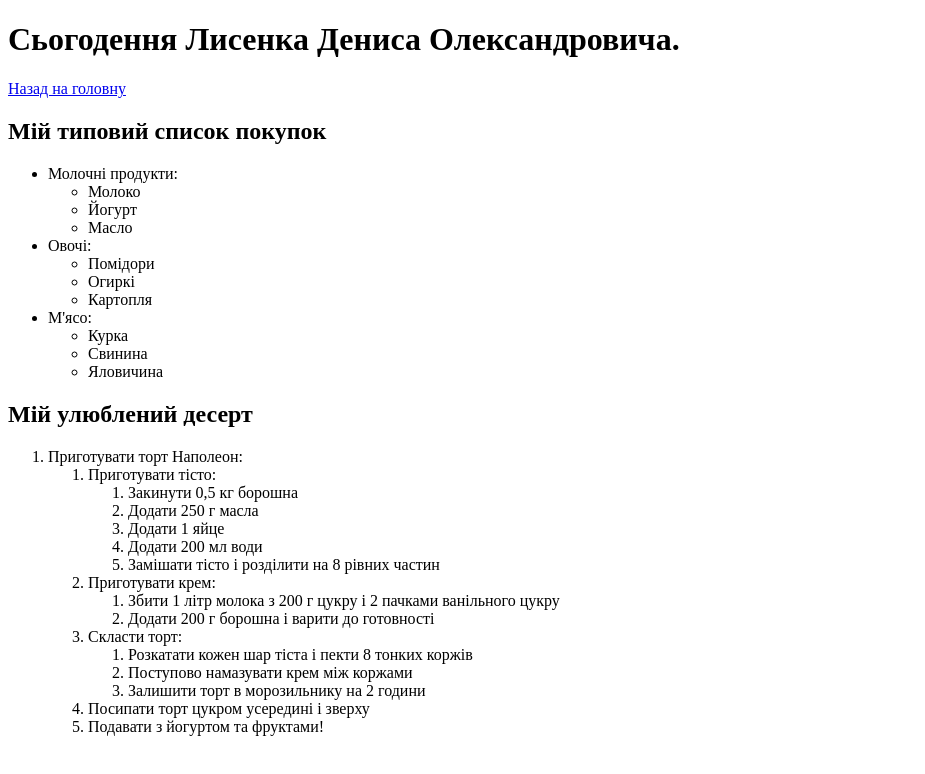
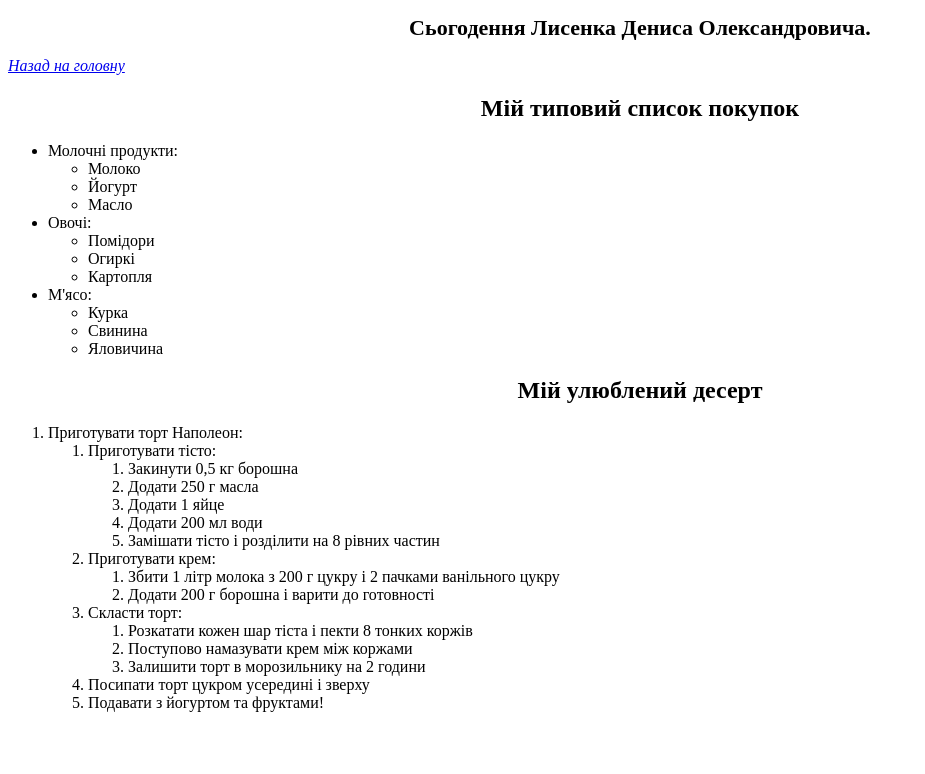
Before and after one commit to DenisLysenko0/prakt4, a plain HTML site: page nowadays.html in a window 1280 px wide. Shown: the whole page, without its empty margins (0-925 px from the left). Drawn offline with Linux system fonts and the light colour scheme.

Commit message:
Update nowadays.html

```diff
--- a/nowadays.html
+++ b/nowadays.html
@@ -3,13 +3,25 @@
 <head>
     <meta charset="UTF-8">
     <title>Сьогодення Лисенка Дениса Олександровича.</title>
+    <style>
+        h1 {
+            text-align: center;
+            font-size: 22px;
+        }
+        p a {
+            font-style: italic;
+        }
+        h2 {
+            text-align: center;
+        }
+    </style>
 </head>
 <body>
     <h1>Сьогодення Лисенка Дениса Олександровича.</h1>
 
-    <p><a href="index.html">Назад на головну</a></p>
+    <p><a href="index.html"><i>Назад на головну</i></a></p>
 
-    <h2>Мій типовий список покупок</h2>
+    <h2 style="text-align: center;">Мій типовий список покупок</h2>
     <ul>
         <li>Молочні продукти:
             <ul>
@@ -34,7 +46,7 @@
         </li>
     </ul>
 
-    <h2>Мій улюблений десерт</h2>
+    <h2 style="text-align: center;">Мій улюблений десерт</h2>
     <ol>
         <li>Приготувати торт Наполеон:
             <ol>
```
